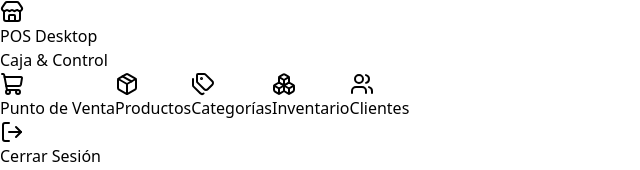
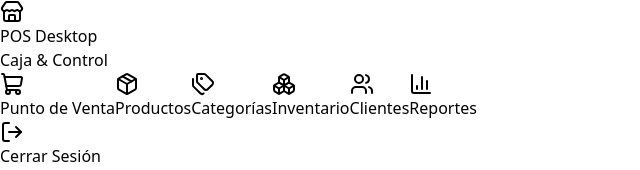
Before and after one commit to apolomz/pos-desktop-pro, a React (Vite) app in the folder frontend/: page /pos in a window 1280 px wide. Shown: the top 170 px of the page, without its empty margins (0-640 px from the left). Built offline with nearby package versions, Linux system fonts and the light colour scheme; no server answers; sample sign-in values are in the browser's storage.

Commit message:
feat: add ReportDashboard in layout

```diff
--- a/frontend/src/layouts/Layout.tsx
+++ b/frontend/src/layouts/Layout.tsx
@@ -7,6 +7,7 @@ import {
   Store,
   Boxes,
   Users,
+  BarChart3,
 } from 'lucide-react';
 
 interface LayoutProps {
@@ -15,7 +16,8 @@ interface LayoutProps {
     | 'products'
     | 'categories'
     | 'inventory'
-    | 'customers';
+    | 'customers'
+    | 'reports';
 
   setActiveTab: (
     tab:
@@ -24,6 +26,7 @@ interface LayoutProps {
       | 'categories'
       | 'inventory'
       | 'customers'
+      | 'reports'
   ) => void;
 
   onLogout: () => void;
@@ -129,6 +132,19 @@ export const Layout: React.FC<LayoutProps> = ({
               <span>Clientes</span>
             </button>
 
+            {/* Reportes */}
+            <button
+              onClick={() => setActiveTab('reports')}
+              className={`w-full flex items-center gap-3 px-3.5 py-2.5 rounded-xl text-sm font-medium transition-all ${
+                activeTab === 'reports'
+                  ? 'bg-indigo-600 text-white shadow-lg shadow-indigo-600/20'
+                  : 'text-slate-400 hover:bg-slate-800/60 hover:text-white'
+              }`}
+            >
+              <BarChart3 className="w-4 h-4" />
+              <span>Reportes</span>
+            </button>
+
           </nav>
         </div>
 
--- a/frontend/src/routes/AppRoutes.tsx
+++ b/frontend/src/routes/AppRoutes.tsx
@@ -17,13 +17,15 @@ import { ProductManager } from '../components/ProductManager';
 import { CategoryManager } from '../components/CategoryManager';
 import { InventoryManager } from '../components/InventoryManager';
 import { CustomerManager } from '../components/CustomerManager';
+import { ReportsDashboard } from '../components/ReportsDashboard'; // 1. Importación del Dashboard
 
-type TabType =
+export type TabType =
   | 'pos'
   | 'products'
   | 'categories'
   | 'inventory'
-  | 'customers';
+  | 'customers'
+  | 'reports'; // 2. Agregado 'reports' al tipo
 
 const AppLayout: React.FC<{ onLogout: () => void }> = ({ onLogout }) => {
   const navigate = useNavigate();
@@ -34,6 +36,7 @@ const AppLayout: React.FC<{ onLogout: () => void }> = ({ onLogout }) => {
     if (location.pathname.startsWith('/categories')) return 'categories';
     if (location.pathname.startsWith('/inventory')) return 'inventory';
     if (location.pathname.startsWith('/customers')) return 'customers';
+    if (location.pathname.startsWith('/reports')) return 'reports'; // 3. Reconocimiento de ruta activa
 
     return 'pos';
   };
@@ -118,6 +121,12 @@ export const AppRoutes: React.FC = () => {
             path="/customers"
             element={<CustomerManager />}
           />
+
+          {/* 4. Nueva ruta de Reportes */}
+          <Route
+            path="/reports"
+            element={<ReportsDashboard />}
+          />
         </Route>
       </Route>
 
```
